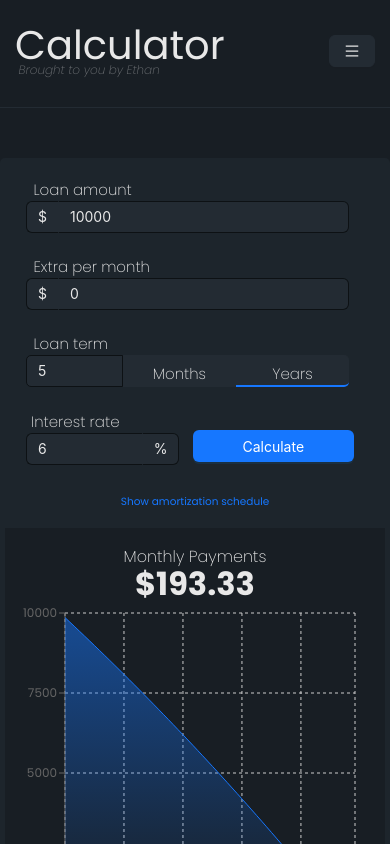
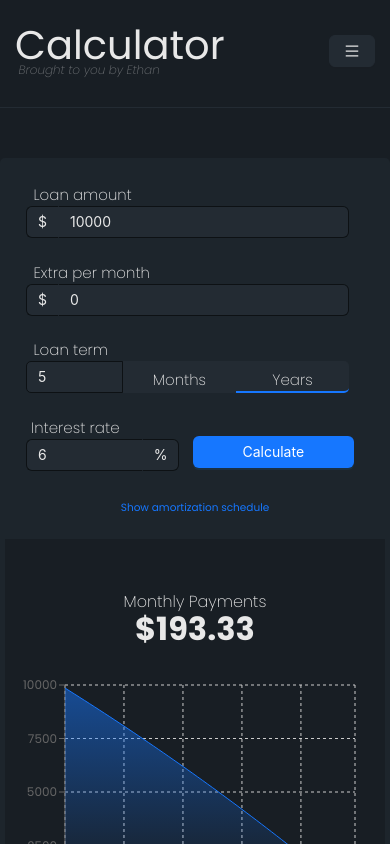
Before and after one commit to ethanshealey/next-calculator, a Next.js app: page /loan in a window 390 px wide. Both pictures are taken after a click on the button "Calculate". Shown: the top 844 px of the page. Built offline with nearby package versions, Linux system fonts and the light colour scheme.

Commit message:
testing fix for mobile part 2

```diff
--- a/src/pages/loan.js
+++ b/src/pages/loan.js
@@ -91,14 +91,21 @@ const Loan = () => {
 
             <p id="show-hide-table-btn" onClick={() => setShowTable(sst => !sst)}><a href="#!">Show amortization schedule</a></p>
           </div>
+              <div id='loan-output-panel'>
+                <div id="monthly-payment">
                   {
                   chartData.length > 0 && (
-              <div id='loan-output-panel'>
-                <div id="monthly-payment">
+                    <>
                       <p>Monthly Payments</p>
                       <h1>{ formatter.format(Math.round(monthlyPayment*100)/100 ) }</h1>
+                    </>
+                    )
+                  }
                 </div>
-
+                {
+                chartData.length > 0 && (
+                    <>
+                      <span>
                         <ResponsiveContainer width="100%" height="100%">
                           <AreaChart
                             height={400}
@@ -133,9 +140,11 @@ const Loan = () => {
                             <Area type="monotone" dataKey="Interest" stroke="#82ca9d" fill="url(#colorContributions)" />
                           </AreaChart>
                         </ResponsiveContainer>
-              </div>
+                      </span>
+                    </>
                   )
                 }
+              </div>
 
         </div>
         { showTable && (
--- a/src/styles/Loan.scss
+++ b/src/styles/Loan.scss
@@ -154,13 +154,16 @@
                     color: var(--text);
                     font-family: var(--font);
                     margin-top: -25px;
-                    margin-bottom: -5px;
                 }
                 p {
                     color: var(--text);
                     font-family: var(--font);
                     font-weight: 200;
                 }
+            }
+            span {
+                width: 100%;
+                height: 60%;
             }
         }
         #loan-output-table {
```
Lines whose indentation alone changed are shown as unchanged.
